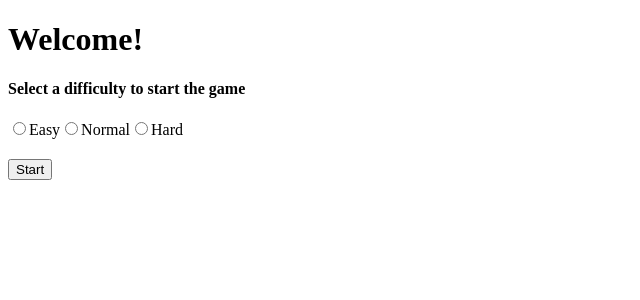
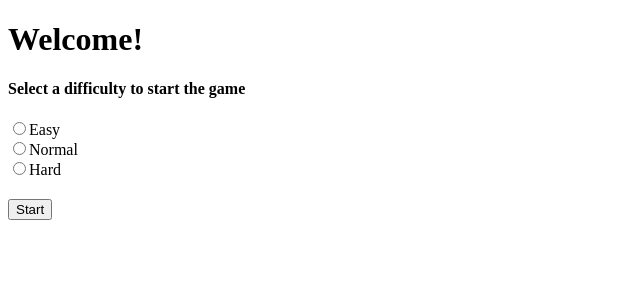
Before and after one commit to acciojob/memory-game-AnushaYuvika, a React app: page / in a window 1280 px wide. Shown: the top 300 px of the page, without its empty margins (0-640 px from the left). Built offline with nearby package versions, Linux system fonts and the light colour scheme.

Commit message:
completed assignment

```diff
--- a/src/components/App.js
+++ b/src/components/App.js
@@ -18,14 +18,20 @@ const App = () => {
         <div className="levels_container">
           <h1>Welcome!</h1>
           <h4>Select a difficulty to start the game</h4>
-          <input type="radio" name="difficulty" id="easy" value="easy" onChange={(e) => setDifficulty(e.target.value)} />
-          <label htmlFor="easy">Easy</label>
+          <div>
+            <input type="radio" name="difficulty" id="easy" value="easy" onChange={(e) => setDifficulty(e.target.value)} />
+            <label htmlFor="easy">Easy</label>
+          </div>
 
-          <input type="radio" name="difficulty" id="normal" value="normal" onChange={(e) => setDifficulty(e.target.value)} />
-          <label htmlFor="normal">Normal</label>
+          <div>
+            <input type="radio" name="difficulty" id="normal" value="normal" onChange={(e) => setDifficulty(e.target.value)} />
+            <label htmlFor="normal">Normal</label>
+          </div>
 
-          <input type="radio" name="difficulty" id="hard" value="hard" onChange={(e) => setDifficulty(e.target.value)} />
-          <label htmlFor="hard">Hard</label> <br/>
+          <div>
+            <input type="radio" name="difficulty" id="hard" value="hard" onChange={(e) => setDifficulty(e.target.value)} />
+            <label htmlFor="hard">Hard</label>
+          </div>
 
           <button style={{ marginTop: "20px" }} onClick={handleStart}>
             Start
```
